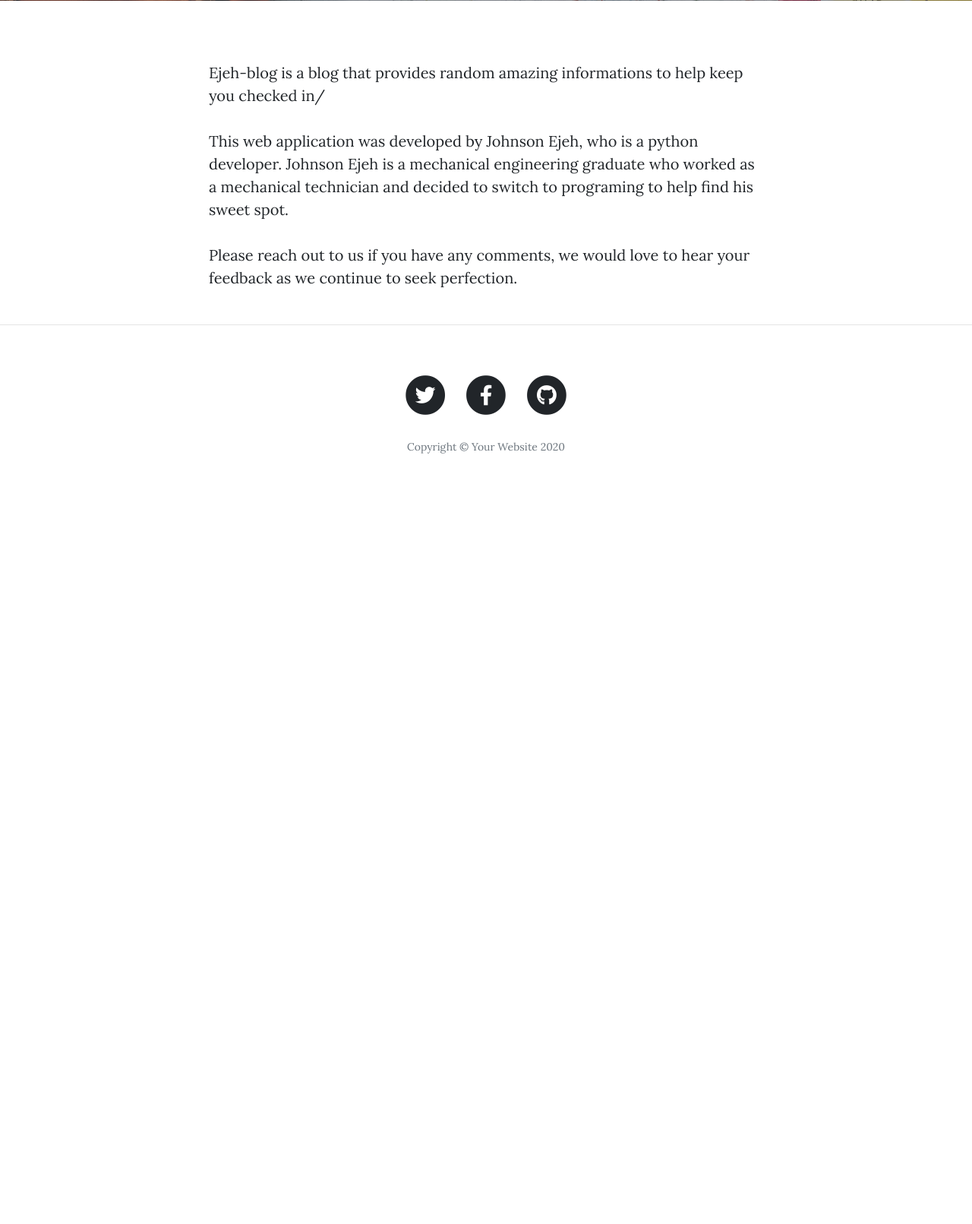
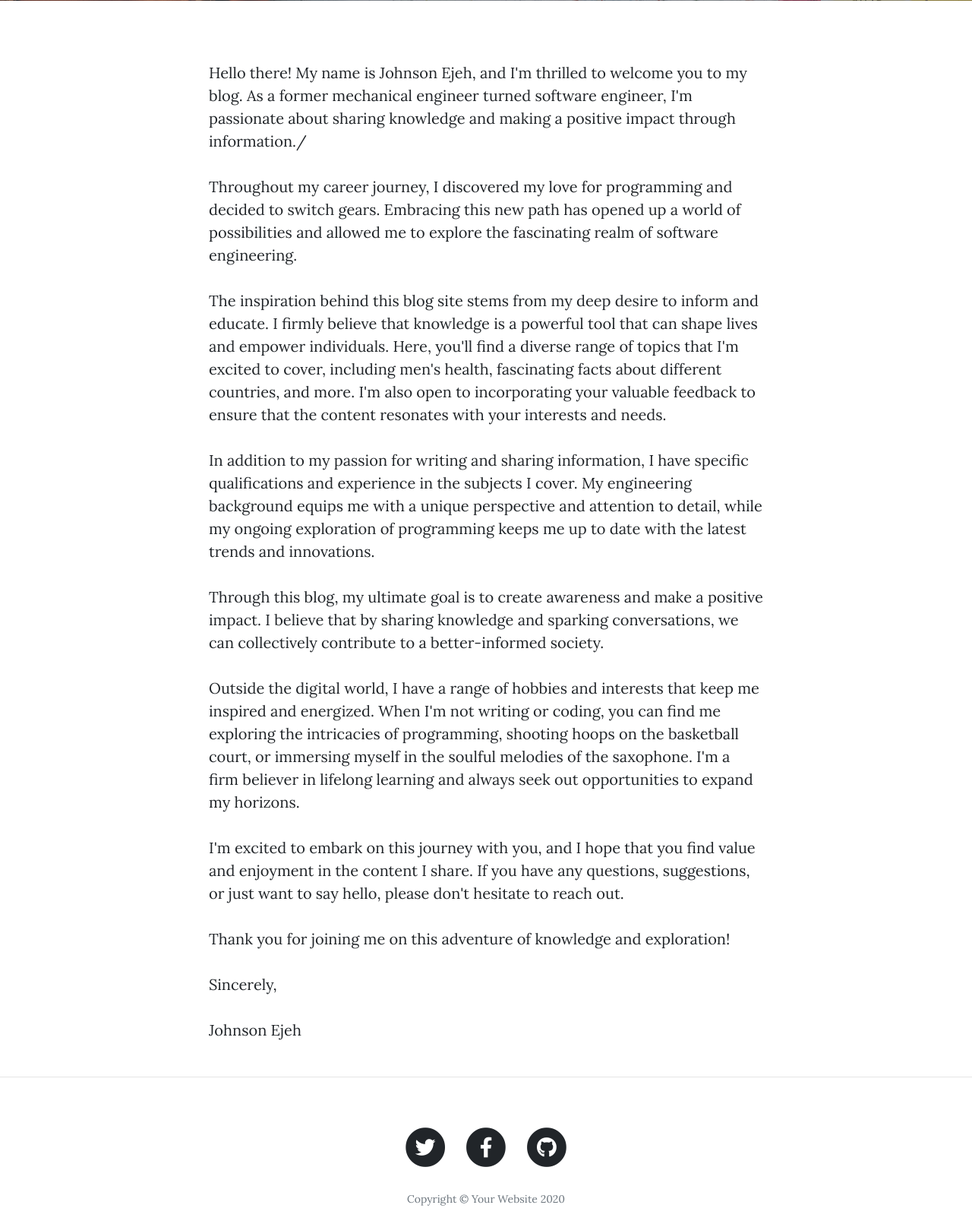
Before and after one commit to JohnsonEjeh/Ejeh-blog, a Flask app: page /about in a window 1280 px wide. Shown: the part 531-2142 px from the top of the page at 76% size. Before the commit the page ends 1128 px from the top, so only its background shows below. Run offline with Flask 2, Linux system fonts and the light colour scheme; some libraries are stand-ins or nearby versions.

Commit message:
Update with full info about.html

```diff
--- a/templates/about.html
+++ b/templates/about.html
@@ -19,9 +19,16 @@
   <div class="container">
     <div class="row">
       <div class="col-lg-8 col-md-10 mx-auto">
-        <p> Ejeh-blog is a blog that provides random amazing informations to help keep you checked in/</p>
-        <p>This web application was developed by Johnson Ejeh, who is a python developer. Johnson Ejeh is a mechanical engineering graduate who worked as a mechanical technician and decided to switch to programing to help find his sweet spot.</p>
-        <p>Please reach out to us if you have any comments, we would love to hear your feedback as we continue to seek perfection.</p>
+        <p> Hello there! My name is Johnson Ejeh, and I'm thrilled to welcome you to my blog. As a former mechanical engineer turned software engineer, I'm passionate about sharing knowledge and making a positive impact through information./</p>
+        <p>Throughout my career journey, I discovered my love for programming and decided to switch gears. Embracing this new path has opened up a world of possibilities and allowed me to explore the fascinating realm of software engineering.</p>
+        <p>The inspiration behind this blog site stems from my deep desire to inform and educate. I firmly believe that knowledge is a powerful tool that can shape lives and empower individuals. Here, you'll find a diverse range of topics that I'm excited to cover, including men's health, fascinating facts about different countries, and more. I'm also open to incorporating your valuable feedback to ensure that the content resonates with your interests and needs.</p>
+        <p>In addition to my passion for writing and sharing information, I have specific qualifications and experience in the subjects I cover. My engineering background equips me with a unique perspective and attention to detail, while my ongoing exploration of programming keeps me up to date with the latest trends and innovations.</p>
+        <p>Through this blog, my ultimate goal is to create awareness and make a positive impact. I believe that by sharing knowledge and sparking conversations, we can collectively contribute to a better-informed society.</p>
+        <p>Outside the digital world, I have a range of hobbies and interests that keep me inspired and energized. When I'm not writing or coding, you can find me exploring the intricacies of programming, shooting hoops on the basketball court, or immersing myself in the soulful melodies of the saxophone. I'm a firm believer in lifelong learning and always seek out opportunities to expand my horizons.</p>
+        <p>I'm excited to embark on this journey with you, and I hope that you find value and enjoyment in the content I share. If you have any questions, suggestions, or just want to say hello, please don't hesitate to reach out.</p>
+        <p>Thank you for joining me on this adventure of knowledge and exploration!</p>
+        <p>Sincerely,</p>
+        <p>Johnson Ejeh</p>
       </div>
     </div>
   </div>
```
